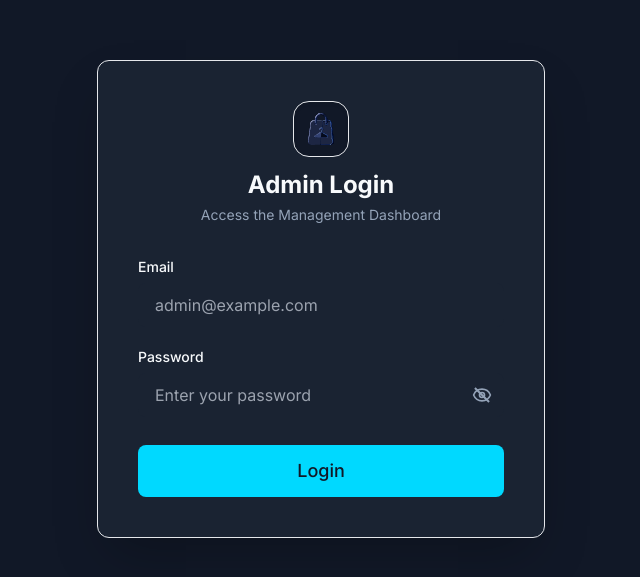
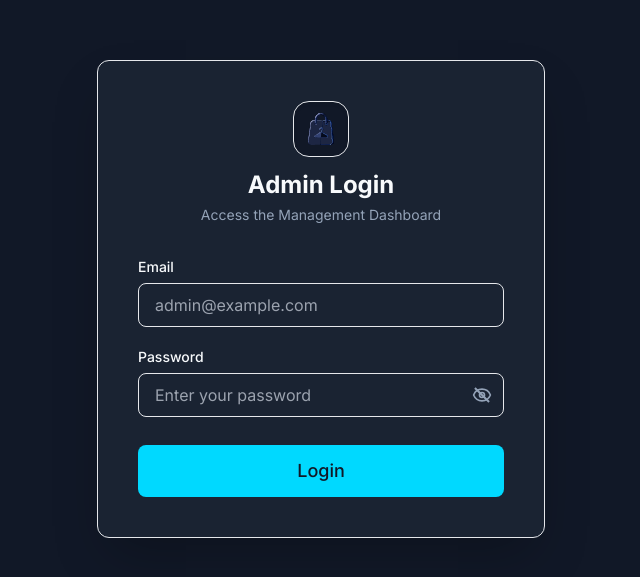
Before and after one commit to nishan-paul-2022/interview-easy-fashion-limited, a Next.js app in the folder app-management/: page /login in a window 1280 px wide. Shown: the part 101-678 px from the top of the page, without its empty margins (319-959 px from the left). Built offline with nearby package versions, Linux system fonts and the light colour scheme; no server answers.

Commit message:
fix: update form component borders to muted/20 and add validation logic to security settings page

```diff
--- a/app-management/src/app/(dashboard)/settings/page.tsx
+++ b/app-management/src/app/(dashboard)/settings/page.tsx
@@ -4,8 +4,10 @@ import React, { useState, useEffect } from 'react';
 
 import { Button } from '@/components/atoms/Button';
 import { Input } from '@/components/atoms/Input';
+import { useToast } from '@/components/molecules/Toast';
 
 export default function SettingsPage() {
+  const toast = useToast();
   const [jwtExpiry, setJwtExpiry] = useState('7d');
   const [passwordMinLength, setPasswordMinLength] = useState('8');
   const [isMounted, setIsMounted] = useState(false);
@@ -28,9 +30,24 @@ export default function SettingsPage() {
 
   const handleSecuritySave = (e: React.FormEvent) => {
     e.preventDefault();
+
+    // 1. Validate JWT Expiry format (e.g. 7d, 24h, 60s)
+    const jwtPattern = /^\d+[smhdw]$/;
+    if (!jwtPattern.test(jwtExpiry)) {
+      toast.error('Invalid JWT Expiry format. Please use a format like 7d, 24h, or 60s.');
+      return;
+    }
+
+    // 2. Validate Password Minimum Length
+    const minLength = parseInt(passwordMinLength, 10);
+    if (isNaN(minLength) || minLength < 6 || minLength > 32) {
+      toast.error('Password minimum length must be between 6 and 32 characters.');
+      return;
+    }
+
     localStorage.setItem('settings_jwtExpiry', jwtExpiry);
     localStorage.setItem('settings_passwordMinLength', passwordMinLength);
-    console.log('Security settings saved');
+    toast.success('Security settings saved successfully!');
   };
 
   // Prevent hydration mismatch by returning null until mounted
--- a/app-management/src/components/atoms/Input.tsx
+++ b/app-management/src/components/atoms/Input.tsx
@@ -41,7 +41,7 @@ export const Input = React.forwardRef<HTMLInputElement, InputProps>(
               w-full bg-surface text-text rounded-lg py-2 min-h-[44px]
               ${leftIcon ? 'pl-10' : 'pl-4'}
               ${rightIcon || rightElement ? 'pr-10' : 'pr-4'}
-              border ${hasError ? 'border-error' : 'border-transparent'}
+              border ${hasError ? 'border-error' : 'border-muted/20'}
               focus:outline-none focus:ring-2 focus:ring-accent
               disabled:opacity-50 disabled:cursor-not-allowed
               transition-colors duration-200
--- a/app-management/src/components/atoms/PasswordInput.tsx
+++ b/app-management/src/components/atoms/PasswordInput.tsx
@@ -29,7 +29,7 @@ export const PasswordInput = React.forwardRef<HTMLInputElement, PasswordInputPro
             type={show ? 'text' : 'password'}
             className={`
               w-full bg-surface text-text rounded-lg py-2 pl-4 pr-10 min-h-[44px]
-              border ${hasError ? 'border-error' : 'border-transparent'}
+              border ${hasError ? 'border-error' : 'border-muted/20'}
               focus:outline-none focus:ring-2 focus:ring-accent
               disabled:opacity-50 disabled:cursor-not-allowed
               transition-colors duration-200
--- a/app-management/src/components/atoms/Select.tsx
+++ b/app-management/src/components/atoms/Select.tsx
@@ -28,7 +28,7 @@ export const Select = React.forwardRef<HTMLSelectElement, SelectProps>(
             ref={ref}
             className={`
               w-full bg-surface text-text rounded-lg py-2 pl-4 pr-10 appearance-none min-h-[44px]
-              border ${hasError ? 'border-error' : 'border-transparent'}
+              border ${hasError ? 'border-error' : 'border-muted/20'}
               focus:outline-none focus:ring-2 focus:ring-accent
               disabled:opacity-50 disabled:cursor-not-allowed
               transition-colors duration-200
--- a/app-management/src/components/atoms/Textarea.tsx
+++ b/app-management/src/components/atoms/Textarea.tsx
@@ -53,7 +53,7 @@ export const Textarea = React.forwardRef<HTMLTextAreaElement, TextareaProps>(
           }}
           className={`
             w-full bg-surface text-text rounded-lg px-4 py-2
-            border ${hasError ? 'border-error' : 'border-transparent'}
+            border ${hasError ? 'border-error' : 'border-muted/20'}
             focus:outline-none focus:ring-2 focus:ring-accent
             disabled:opacity-50 disabled:cursor-not-allowed
             transition-colors duration-200
```
